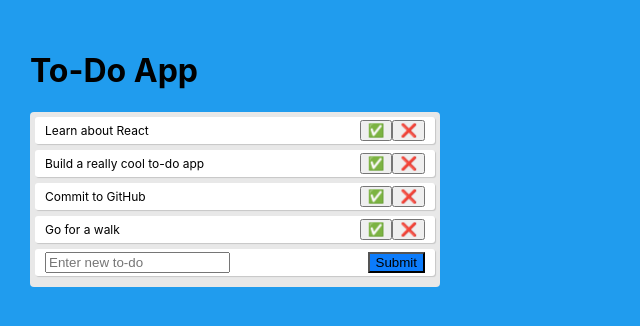
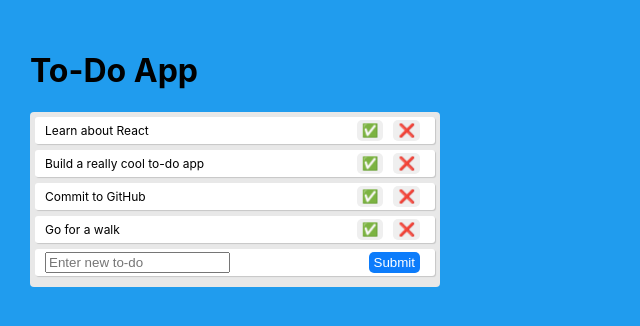
Before and after one commit to MJZTEC2021/react-to-do, a React (Create React App) app: page / in a window 1280 px wide. Shown: the top 326 px of the page, without its empty margins (0-640 px from the left). Built offline with nearby package versions, Linux system fonts and the light colour scheme.

Commit message:
put in todo button in the app.css

```diff
--- a/src/App.css
+++ b/src/App.css
@@ -22,3 +22,11 @@
   margin-bottom: 6px;
   padding: 3px 10px;
 }
+.todo button {
+  border-radius: 5px;
+  margin: 0px 5px;
+  padding: 3px 5px;
+  border: none;
+  cursor: pointer;
+  color: #fff;
+}
```
